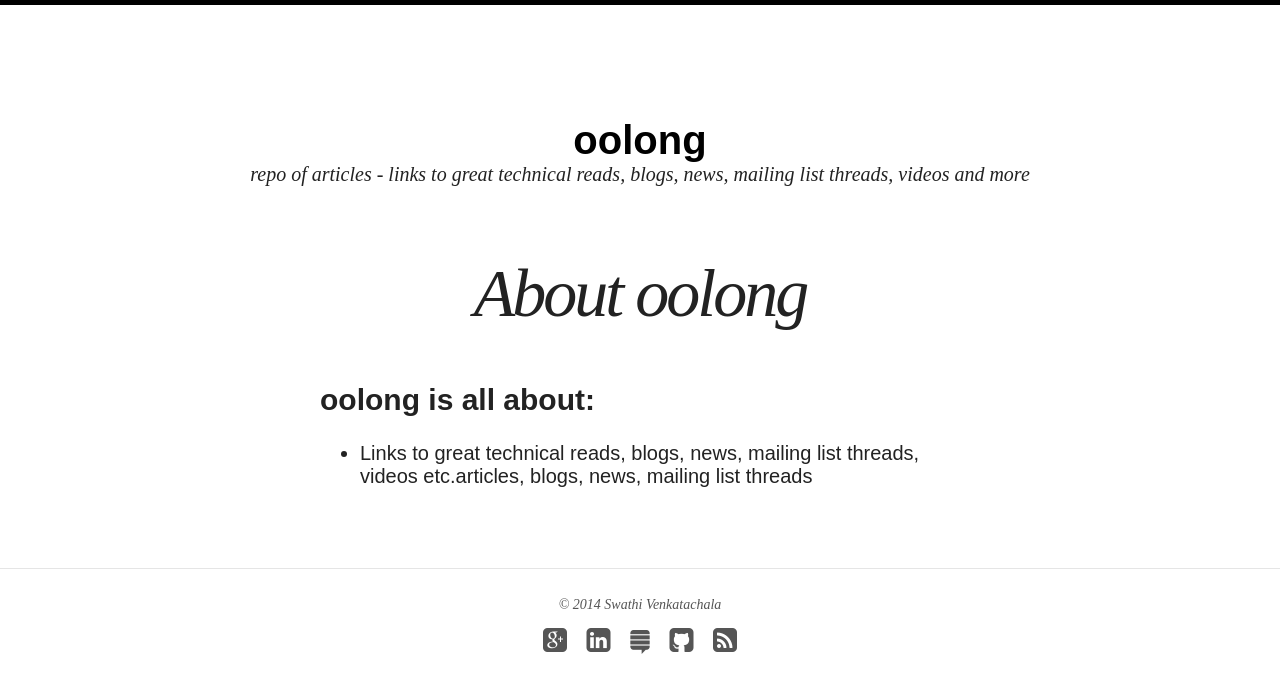
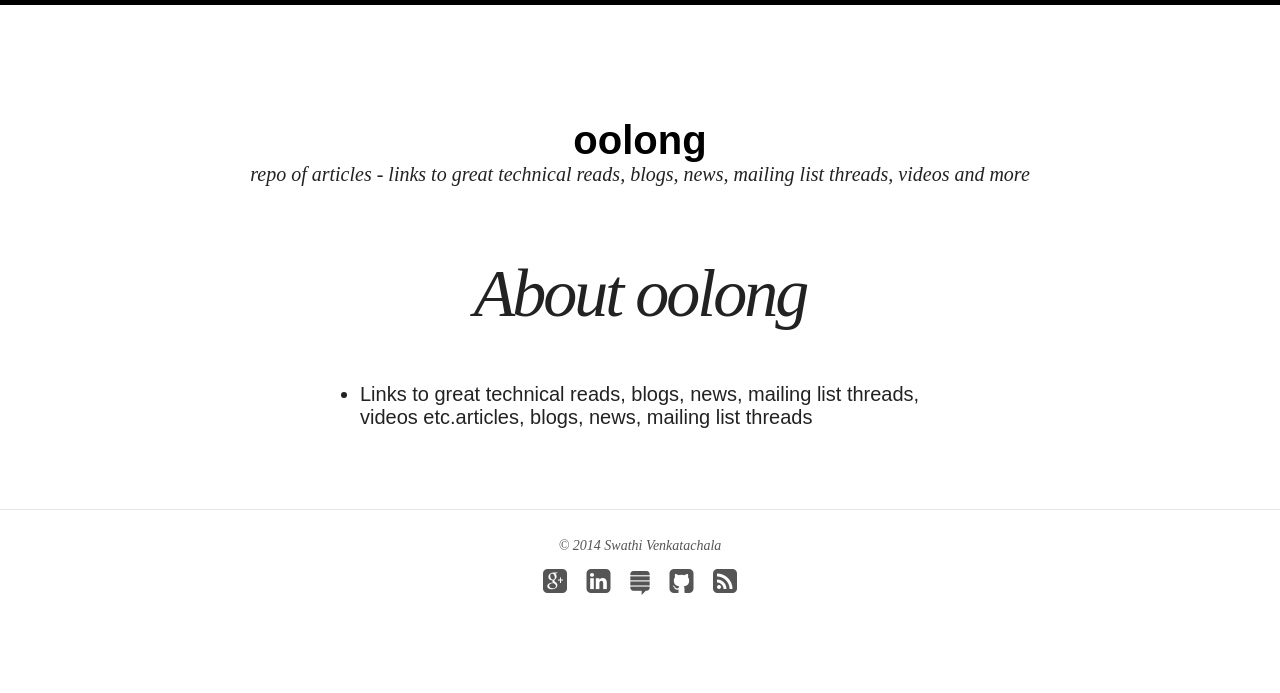
Before and after one commit to SwathiMystery/oolong, a Jekyll site: the page built from about/index.md, in a window 1280 px wide. Shown: the top 693 px of the page. Built offline with Jekyll 4.4.1, drawn with Linux system fonts in a browser that asks for light colours; nearby versions of some CDN libraries.

Commit message:
About page and site generation
Summary :
about section updated

TestPlan :
NA

Reviewers :
admin

Reported-By :
Swathi V

SignedOff-By :
swatzdev@gmail.com

```diff
--- a/about/index.md
+++ b/about/index.md
@@ -5,8 +5,5 @@ excerpt: "Repository of all tech articles"
 modified: 2014-08-26
 ---
 
-## oolong is all about:
-
-
 * Links to great technical reads, blogs, news, mailing list threads,
   videos etc.articles, blogs, news, mailing list threads
```
Also changed, not shown: 3 other files.
